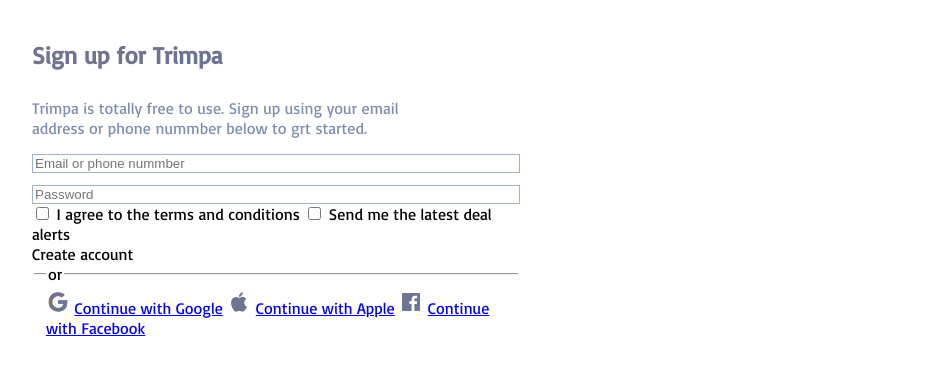
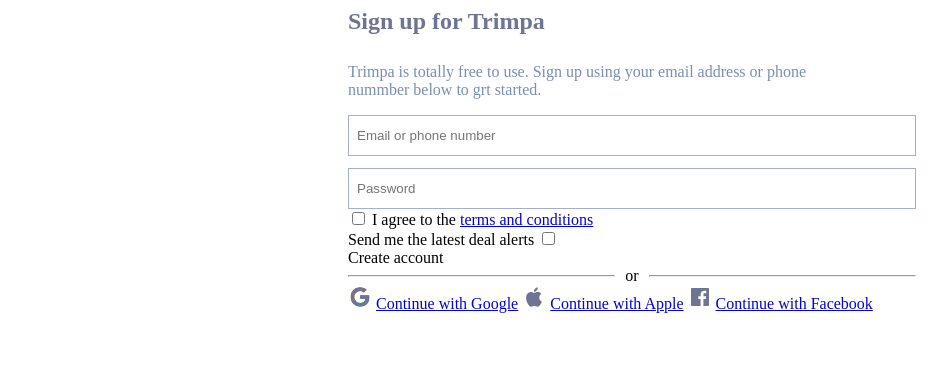
Before and after one commit to ElahehAslani/Trimpa, a plain HTML site: page signup.html in a window 1280 px wide. Shown: the whole page, without its empty margins (8-955 px from the left). Drawn offline with Linux system fonts and the light colour scheme.

Commit message:
add some changes on sign up page

```diff
--- a/cssfiles/signup.css
+++ b/cssfiles/signup.css
@@ -1,19 +1,12 @@
-body {
-    padding: 0;
-    margin: 0;
-    font-family:"main-font";
-    text-decoration: none;
-    width: 35.5rem;
-    height: 42rem;
-}
-
 @font-face {
     font-family:"main-font";
     src: url(./../fonts/Basic-Regular.otf);
 }
 
 .sign-up {
-    margin: 2.5rem 2.5rem;
+    width: 35.5rem;
+    height: 42rem;
+    margin: auto;
 }
 
 .signup-trimpa {
@@ -37,6 +30,16 @@ body {
     /* text-align: center; */
 }
 
+.line {
+    display: flex;
+    width: 100%;
+    gap: 10px;
+}
+
+.hr {
+    width: 100%;
+}
+
 .account-form {
     display: flex;
     flex-direction: column;
@@ -49,7 +52,7 @@ body {
 }
 
 .email-account input {
-    border: 1px solid #A1B0CC;s
+    border: 1px solid #A1B0CC;
     padding: 0.75rem 0.5rem;
 }
 
--- a/signup.html
+++ b/signup.html
@@ -1,6 +1,5 @@
 <!DOCTYPE html>
 <html>
-
   <head>
     <title>Sign up</title>
     <link rel="stylesheet" href="./cssfiles/signup.css" />
@@ -10,36 +9,61 @@
     <section class="sign-up">
       <div class="signup-trimpa">
         <span>Sign up for Trimpa</span>
-            <p>Trimpa is totally free to use. Sign up using your email address or phone nummber below to grt started.
+        <p>
+          Trimpa is totally free to use. Sign up using your email address or
+          phone nummber below to grt started.
         </p>
       </div>
-        <form accept-charset="account-form">
+
+      <form action="/">
         <div class="email-account">
-                <input type="email" name="email" placeholder="Email or phone nummber" />
-                <input type="password" name="password" placeholder="Password" />
+          <input
+            type="email"
+            name="email"
+            placeholder="Email or phone number"
+            value=""
+          />
+          <input
+            type="password"
+            name="password"
+            placeholder="Password"
+            value=""
+          />
         </div>
+
+        <div>
+          <label for="agree"></label>
           <input type="checkbox" name="agree" />
-            <label for="agree">I agree to the <a>terms and conditions</a></label>
+          <span>I agree to the</span>
+          <a href="/">terms and conditions</a>
+        </div>
+
+        <div>
+          <label for="send-alerts">Send me the latest deal alerts</label>
           <input type="checkbox" name="send-alerts" />
-            <label for="send-alerts">Send me the latest deal alerts</label>
+        </div>
+
+        <div role="button" onclick="">Create account</div>
       </form>
-        <div role="button">Create account</div>
-        <fieldset>
-            <legend> or </legend>
+
+      <div class="line">
+        <hr class="hr" />
+        <span>or</span>
+        <hr class="hr" />
+      </div>
+
       <span>
-                <img src="./assets/google.svg">
-                <a href="google">Continue with Google</a>
+        <img src="./assets/google.svg" />
+        <a href="/google">Continue with Google</a>
       </span>
       <span>
-                <img src="./assets/apple mac.svg">
+        <img src="./assets/apple mac.svg" />
         <a href="apple">Continue with Apple</a>
       </span>
       <span>
-                <img src="./assets/facebook.svg">
+        <img src="./assets/facebook.svg" />
         <a href="facebook">Continue with Facebook</a>
       </span>
-        </fieldset>
     </section>
   </body>
-
 </html>
```
Also changed, not shown: index.html (+8 -1 lines). Lines whose indentation alone changed are shown as unchanged.
